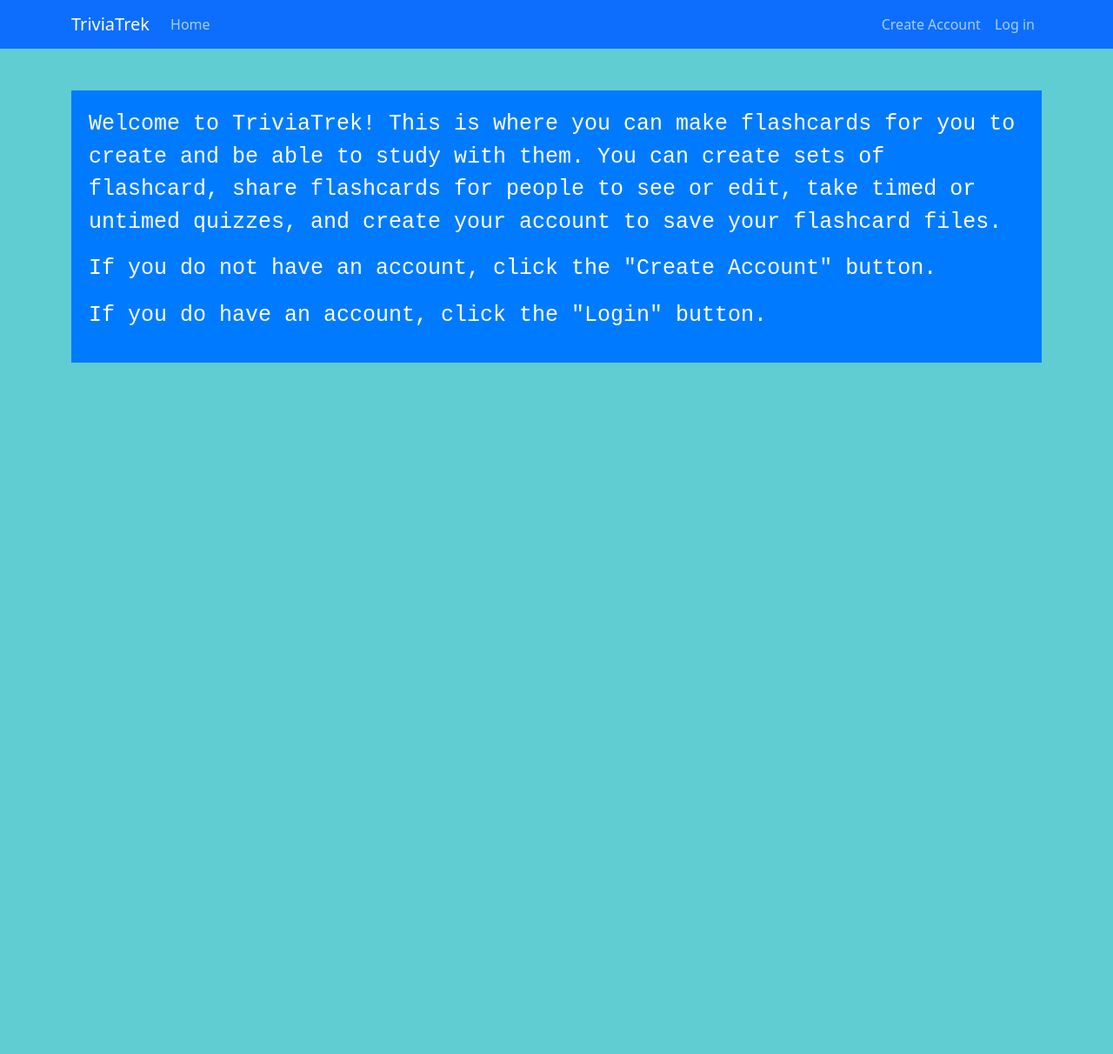
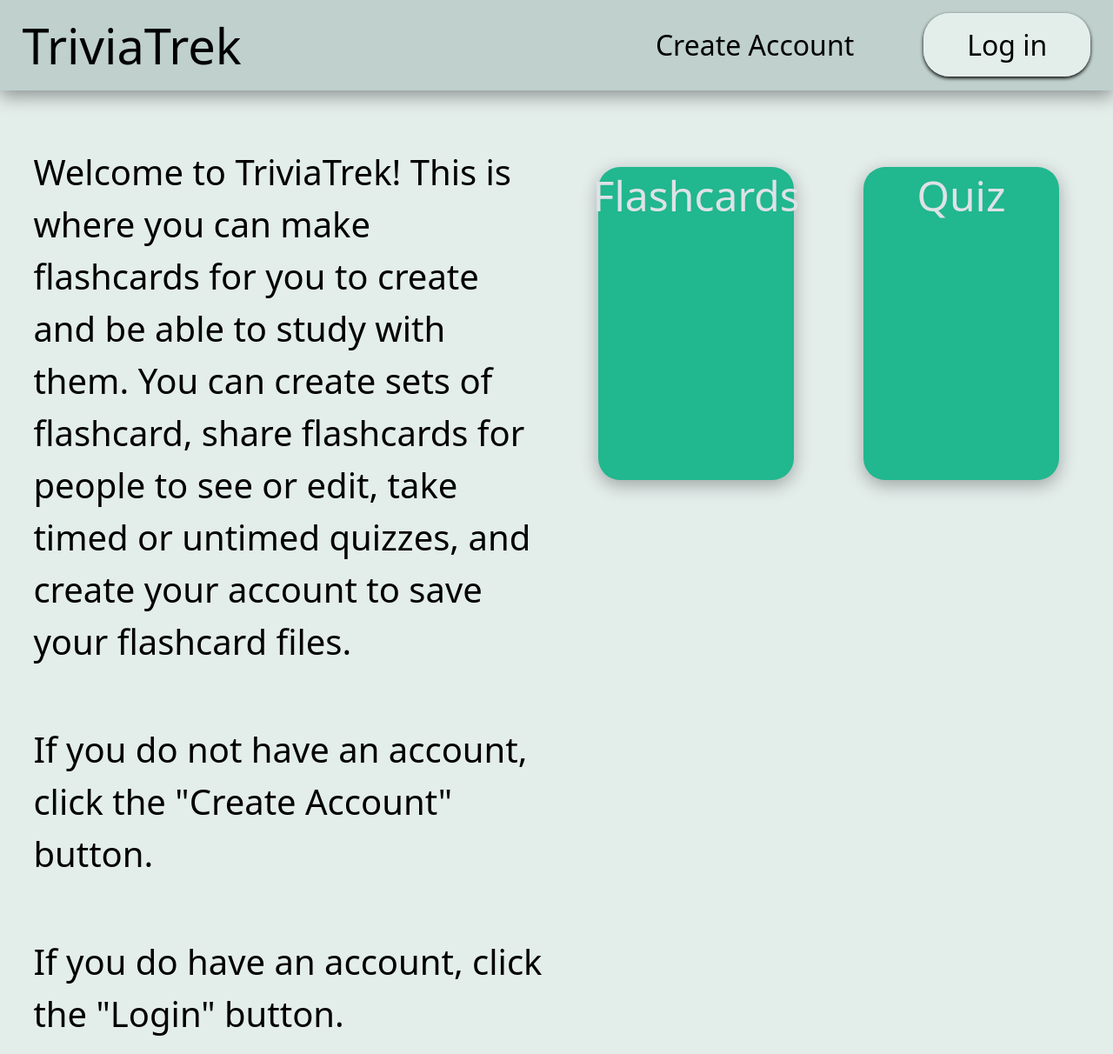
Before and after one commit to W2YUCR/CS180-Project, a Django app: page / in a window 1280 px wide. Shown: the whole page at 87% size. Before the commit the page ends 417 px from the top, so only its background shows below. Run offline with Django 5.2, Linux system fonts and the light colour scheme; parts of the project's set-up code (start-up, migrations or seed data) failed here and were passed over.

Commit message:
Navbar css

```diff
--- a/core/static/core/base.css
+++ b/core/static/core/base.css
@@ -1,9 +1,49 @@
 body {
-    background-color: #5fcdd1 !important;
+    background-color: #E3EDEA;
     min-height: 100vh;
+
+a {
+    text-decoration: none;
+    color: black;
+}
+}
+.navbar {
+    background-color: #BFD0CD;
+    width: 100%;
+    height: 13vh;
+    box-shadow: 0px 6px 20px rgba(0, 0, 0, 0.4);
+
 }
 
-.title {
+.logo {
+    color: black;
+    text-decoration: none;
+    font-size: 350%;
+    margin-left: 2%;
+}
+.nav_options {
+    display: flex;
+    flex-direction: row;
+    text-decoration: none;
+    padding-right: 2%;
+    gap: 5rem;
+    font-size: 200%;
+
+}
+.create_account:hover {
+    text-decoration: underline;
+}
+.login_bt:hover {
+    background-color: grey;
+}
+.login_bt {
+    background-color: #E3EDEA;
+    border-radius: 30px;
+    padding: 15px 50px ;
+    box-shadow: 0 2px 4px;
+}
+
+/* .title {
     font-size: 50px;
     text-align: center;
     color: #000757;
@@ -35,13 +75,45 @@ body {
     background-color: #04AA6D;
     color: white;
 }
+*/
+.home {
+    display: flex;
+    justify-content: center;
+    margin-top: 5%;
+    gap: 5%;
 
+}
 .introduction {
-    margin-top: 30px;
-    padding: 20px;
-    font-size: 25px;
-    text-align: left;
-    font-family: "Courier New";
-    background-color: #007bff;
-    color: #ffffff;
+    color: black;
+    font-size: 250%;
+    width: 99%;
+    display: flex;
+    flex-direction: column;
+    row-gap: 3rem;
+    margin-left: 3%;
 }
+.home_card_set {
+    display: flex;
+    flex-direction: row;
+    width: 100%;
+    gap: 5rem;
+}
+.home_card {
+    background-color: #21B78F;
+    width: 38%;
+    height: 45vh;
+    margin-top: 4%;
+    border-radius: 25px;
+    box-shadow: 0px 6px 20px rgba(0, 0, 0, 0.3);
+    position: relative;
+}
+.home_card_text {
+    font-size: 300%;
+    position: absolute;
+    left: 50%;
+    transform: translate(-50%, -50%);
+    margin-top: 15%;
+}
+.home_flashcard_card {
+    background-color: black;
+}
--- a/core/templates/core/index.html
+++ b/core/templates/core/index.html
@@ -1,7 +1,9 @@
 {% extends "base.html" %}
 {% block content %}
 
+<div class="home">
 {% if user.is_authenticated %}
+
     <div class="introduction">
         <p>Welcome back to TriviaTrek!<br></p>
         <p>If you want to create a new set of flashcards, click the "Create" button.<br></p>
@@ -15,6 +17,18 @@
         <p>If you do not have an account, click the "Create Account" button.<br></p>
         <p>If you do have an account, click the "Login" button.<br></p>
     </div>
+    <div class="home_card_set">
+        <div class="home_card">
+            <p class="home_card_text">Flashcards</p>
+            <div class="home_flashcard_card">
+
+            </div>
+        </div>
+        <div class="home_card">
+            <p class="home_card_text">Quiz</p>
+        </div>
+    </div>
+
 {% endif %}
-
+</div>
 {% endblock %}
--- a/templates/base.html
+++ b/templates/base.html
@@ -17,10 +17,10 @@
         {% block scripts %}{% endblock %}
     </head>
     <body>
-        <nav class="navbar navbar-expand-lg bg-primary">
-            <div class="container">
-                <a href="/" class="navbar-brand">TriviaTrek</a>
-                <button class="navbar-toggler"
+        <div class="navbar">
+            <!-- <div class="container"> -->
+                <a href="/" class="logo">TriviaTrek</a>
+                <!-- <button class="navbar-toggler"
                         type="button"
                         data-bs-toggle="collapse"
                         data-bs-target="#navbarNav"
@@ -28,9 +28,9 @@
                         aria-expanded="false"
                         aria-label="Toggle navigation">
                     <span class="navbar-toggler-icon"></span>
-                </button>
-                <div class="collapse navbar-collapse">
-                    <ul class="navbar-nav me-auto">
+                </button> -->
+                <!-- <div class=""> -->
+                    <!-- <ul class="navbar-nav me-auto">
                         <li class="nav-item">
                             <a href="{% url 'index' %}" class="nav-link">Home</a>
                         </li>
@@ -45,28 +45,28 @@
                                 <a class="nav-link">Quiz</a>
                             </li>
                         {% endif %}
-                    </ul>
-                    <ul class="navbar-nav">
+                    </ul> -->
+                    <div class="nav_options">
                         {% if user.is_authenticated %}
-                            <li class="nav-item">
+                            <div class="">
                                 <form action="{% url 'logout' %}" method="post">
                                     {% csrf_token %}
                                     <button type="submit" class="btn">Log Out</button>
                                 </form>
-                            </li>
+                            </div>
                         {% else %}
-                            <li class="nav-item">
-                                <a href="{% url 'signup' %}" class="nav-link">Create Account</a>
-                            </li>
-                            <li class="nav-item">
-                                <a href="{% url 'login' %}" class="nav-link">Log in</a>
-                            </li>
+                            <div class="">
+                                <a href="{% url 'signup' %}" class="create_account">Create Account</a>
+                            </div>
+                            <div class="">
+                                <a href="{% url 'login' %}" class="login_bt">Log in</a>
+                            </div>
                         {% endif %}
-                    </ul>
-                </div>
-            </div>
-        </nav>
-        <div class="container mt-5">
+                    </div>
+                <!-- </div> -->
+            <!-- </div> -->
+        </div>
+        <div class="">
             {% block content %}{% endblock %}
         </div>
     </body>
```
